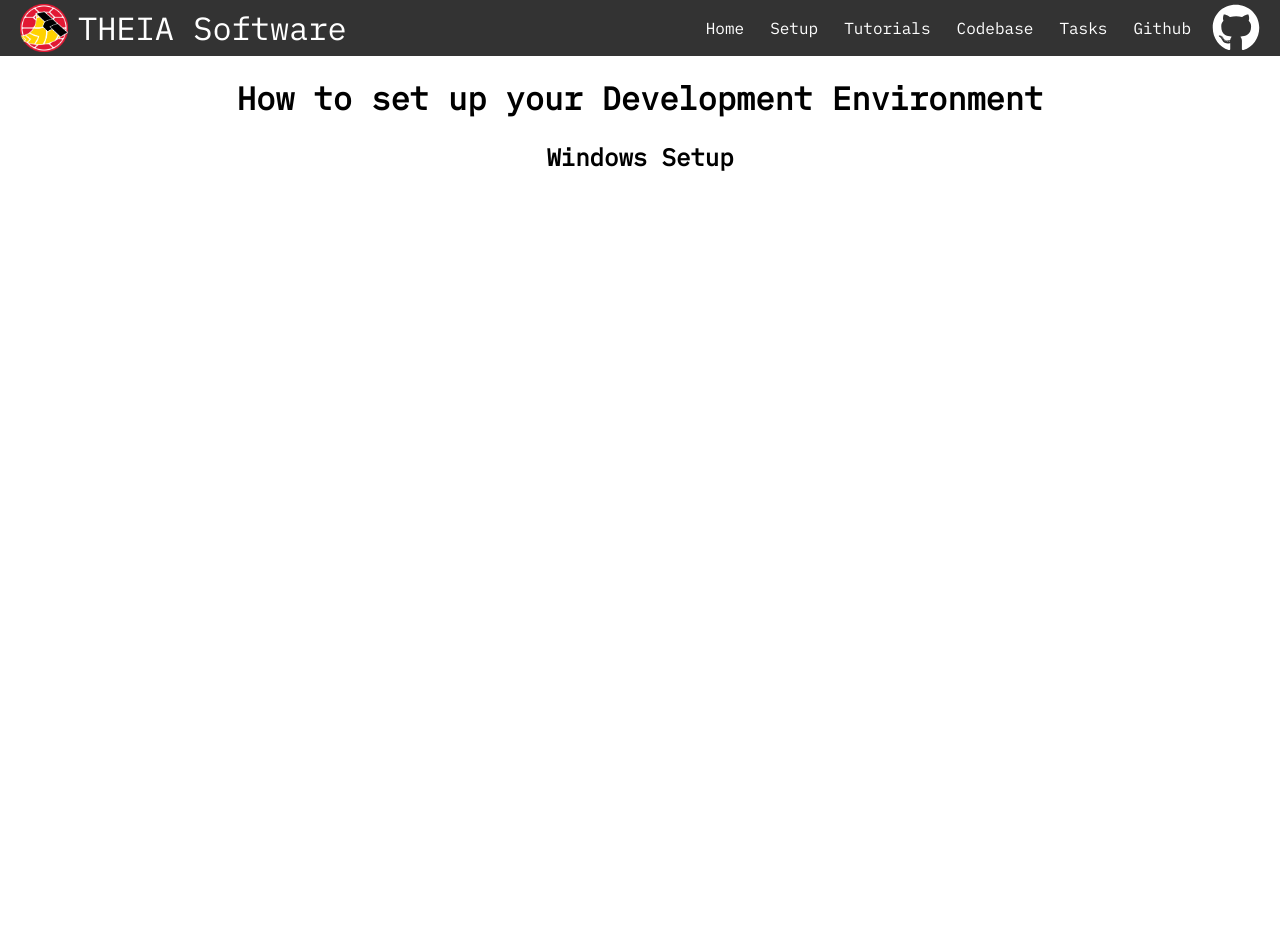
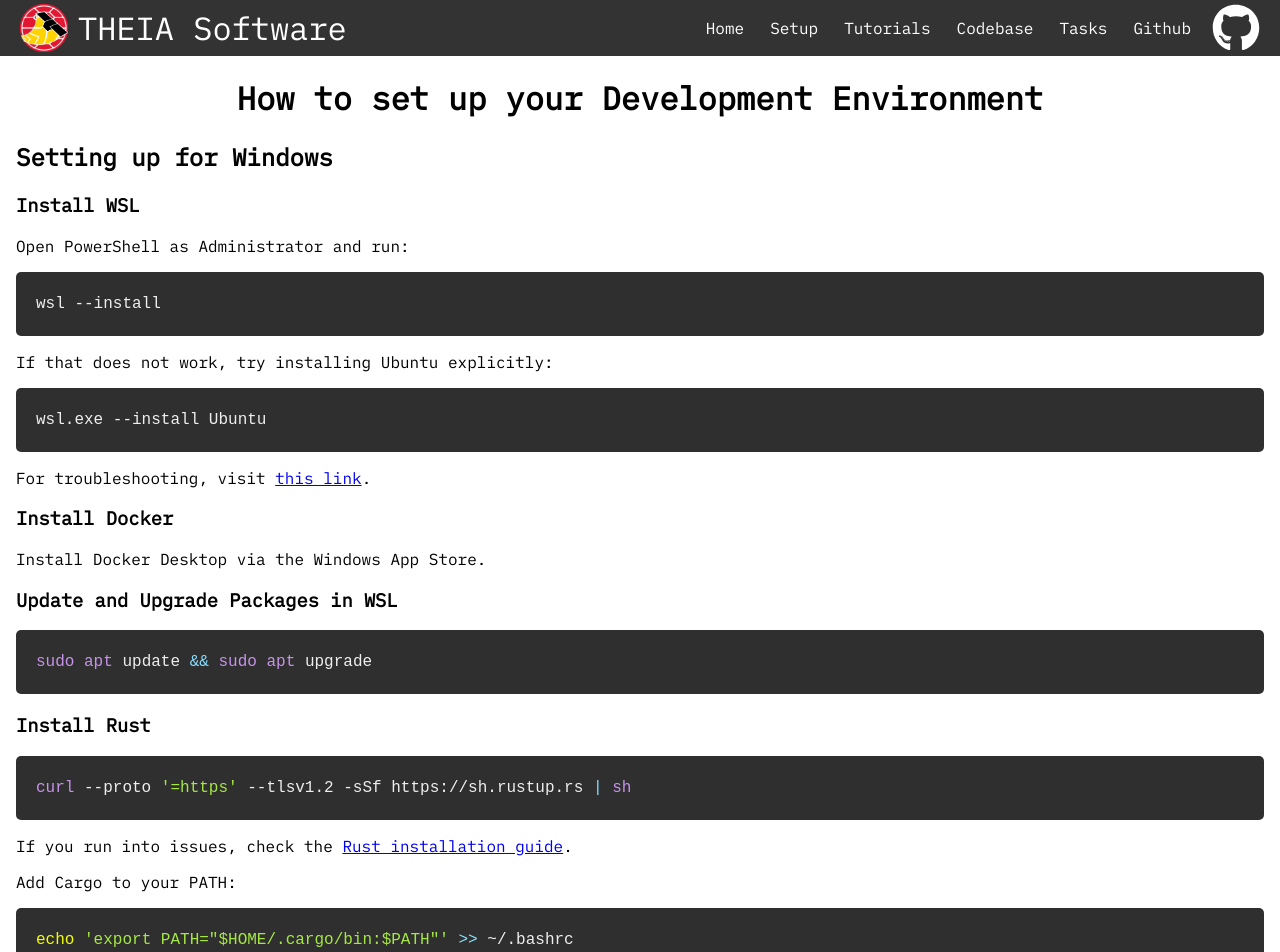
Before and after one commit to UMD-THEIA/software-onboarding, a React (Create React App) app: page /#/setup/windows in a window 1280 px wide. Shown: the top 952 px of the page. Before the commit the page ends 800 px from the top, so only its background shows below. Built offline with nearby package versions, Linux system fonts and the light colour scheme.

Commit message:
finished windows "tutorial"

```diff
--- a/src/Navbar/Navbar.js
+++ b/src/Navbar/Navbar.js
@@ -10,7 +10,7 @@ export default function Navbar() {
   return (
     <nav className="nav">
       <Link to="/" className="site-title">
-        <img src={imagePath} class="patch" alt="" /> THEIA Software
+        <img src={imagePath} className="patch" alt="" /> THEIA Software
       </Link>
       <ul>
         <CustomLink to="/">Home</CustomLink>
--- a/src/pages/setup_pages/common-setup.js
+++ b/src/pages/setup_pages/common-setup.js
@@ -39,9 +39,9 @@ export function VsCode(){
   return (
     <>
       <h3 className='setupText'>Using VsCode</h3>
-      <p className='setupText'>I recommend using VsCode on Linux for programming but you are free to use whatever you want. Assuming vscode is already installed and <code>docker-kubos</code> is in <code>/home/marco/THEIA/Software/docker-kubos</code>:</p>
+      <p className='setupText'>I recommend using VsCode for programming on this project but you are free to use whatever you want. Assuming vscode is already installed and <code>docker-kubos</code> is in <code>/home/username/THEIA/Software/docker-kubos</code>:</p>
       <p className='setupText'>Run the following command to open vscode in the main repo:</p>
-      <CodeBlock language="shell" code={`code /home/marco/THEIA/Software/docker-kubos`} />
+      <CodeBlock language="shell" code={`code /home/username/THEIA/Software/docker-kubos`} />
     </>
   )
 }
--- a/src/pages/setup_pages/windows.js
+++ b/src/pages/setup_pages/windows.js
@@ -1,9 +1,77 @@
 import '../../App.css'
-
+import React from "react";
+import CodeBlock from "../../CodeBlock";
+import "./setup.css";
+import { GithubSSH, GitClone, VsCode } from "./common-setup"
 
 export default function Windows() {
-    return (
-      <h2>Windows Setup</h2>
+  return (<div>
+    <h2 className='setupText'>Setting up for Windows</h2>
 
-    );
-  }
+    <h3 className='setupText'>Install WSL</h3>
+    <p className='setupText'>
+      Open PowerShell as Administrator and run:
+    </p>
+    <CodeBlock language="shell" code={`wsl --install`} />
+    <p className='setupText'>
+      If that does not work, try installing Ubuntu explicitly:
+    </p>
+    <CodeBlock language="shell" code={`wsl.exe --install Ubuntu`} />
+    <p className='setupText'>
+      For troubleshooting, visit{" "}
+      <a href="https://learn.microsoft.com/en-us/windows/wsl/install" target="_blank" rel="noreferrer">
+        this link
+      </a>.
+    </p>
+
+    <h3 className='setupText'>Install Docker</h3>
+    <p className='setupText'>
+      Install Docker Desktop via the Windows App Store.
+    </p>
+
+    <h3 className='setupText'>Update and Upgrade Packages in WSL</h3>
+    <CodeBlock language="shell" code={`sudo apt update && sudo apt upgrade`} />
+
+    <h3 className='setupText'>Install Rust</h3>
+    <CodeBlock language="shell" code={`curl --proto '=https' --tlsv1.2 -sSf https://sh.rustup.rs | sh`} />
+    <p className='setupText'>
+      If you run into issues, check the{" "}
+      <a href="https://www.rust-lang.org/tools/install" target="_blank" rel="noreferrer">
+        Rust installation guide
+      </a>.
+    </p>
+    <p className='setupText'>
+      Add Cargo to your PATH:
+    </p>
+    <CodeBlock language="shell" code={`echo 'export PATH="$HOME/.cargo/bin:$PATH"' >> ~/.bashrc`} />
+
+    <h3 className='setupText'>Set Up SSH for GitHub</h3>
+    <GithubSSH />
+
+    <h3 className='setupText'>Create a Development Directory</h3>
+    <p className='setupText'>Inside WSL, create a folder for your project files:</p>
+    <CodeBlock language="shell" code={`mkdir name_of_directory`} />
+
+    <GitClone />
+
+    <h3 className='setupText'>Set Up VS Code</h3>
+    <p className='setupText'>
+      (Optional but recommended)
+    </p>
+    <ul className='setupText'>
+      <li>Download and install{" "}
+        <a href="https://code.visualstudio.com/" target="_blank" rel="noreferrer">
+          VS Code
+        </a> for Windows
+      </li>
+      <li>Install the <strong>WSL Extension</strong> inside VS Code</li>
+      <li>Open your WSL development directory with:
+        <CodeBlock language="shell" code={`code .`} />
+      </li>
+    </ul>
+    <VsCode />
+
+    <h3 className='setupText'>Fin.</h3>
+  </div>
+  );
+}
```
